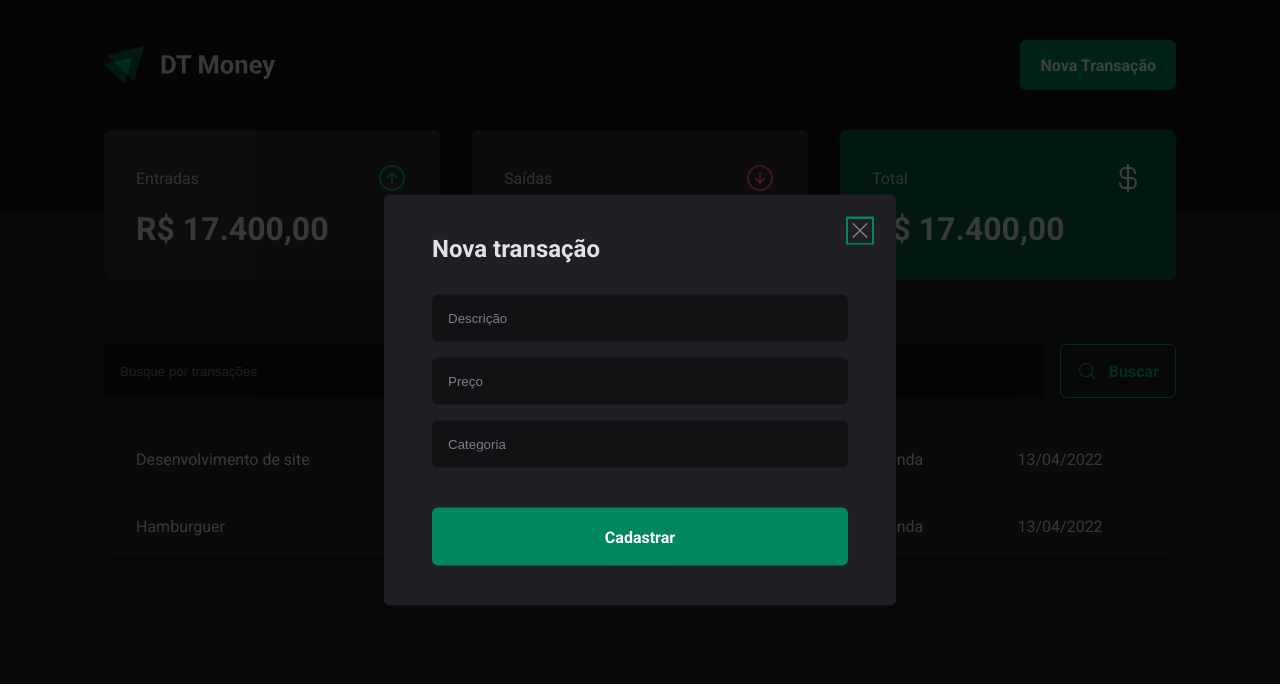
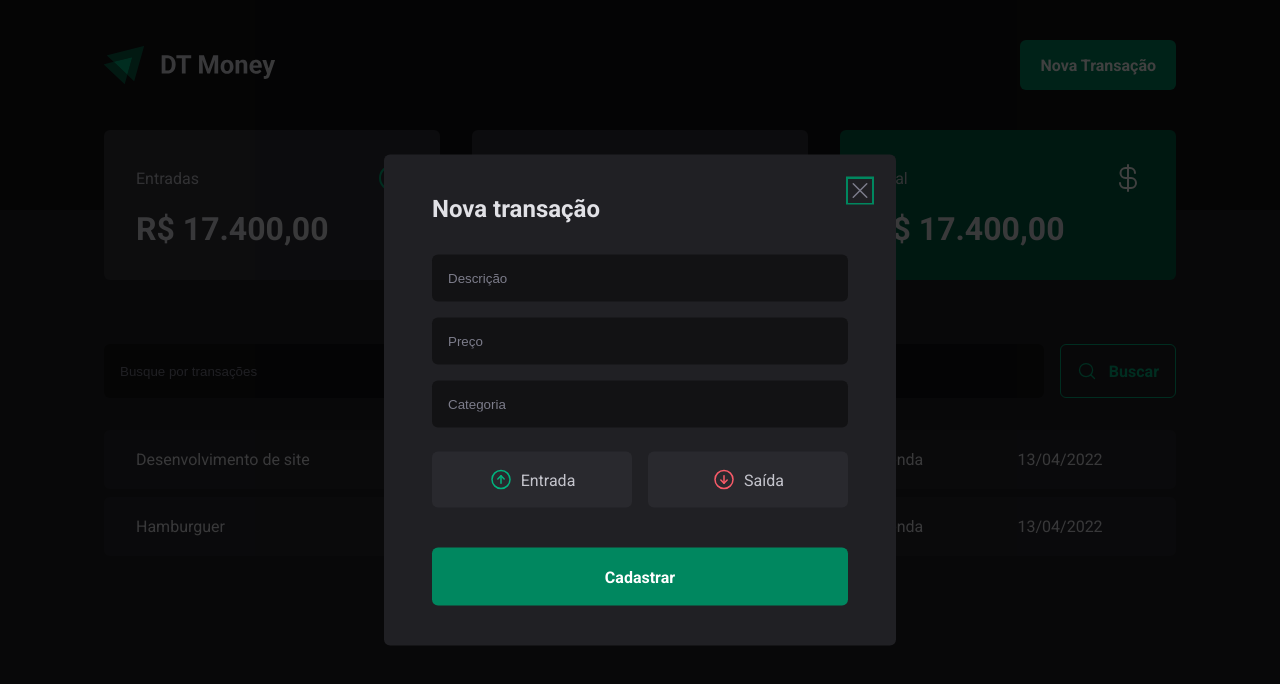
Before and after one commit to lucasivisson/DT-Money, a React (Vite) app: page / in a window 1280 px wide. Both pictures are taken after a click on the button "Nova Transação". Shown: the top 684 px of the page. Built offline with nearby package versions, Linux system fonts and the light colour scheme.

Commit message:
✨ introduce income and outcome buttons

```diff
--- a/src/components/NewTransactionModal/index.tsx
+++ b/src/components/NewTransactionModal/index.tsx
@@ -1,6 +1,6 @@
 import * as Dialog from '@radix-ui/react-dialog';
-import { CloseButton, Content, Overlay } from './style';
-import { X } from 'phosphor-react';
+import { CloseButton, Content, Overlay, TransactionType, TransactionTypeButton } from './style';
+import { ArrowArcLeft, ArrowCircleDown, ArrowCircleUp, X } from 'phosphor-react';
 
 export function NewTransactionModal() {
   return (
@@ -19,6 +19,17 @@
           <input type="number" placeholder="Preço" required/>
           <input type="text" placeholder="Categoria" required/>
 
+          <TransactionType>
+            <TransactionTypeButton variant="income">
+              <ArrowCircleUp size={24}/>
+              Entrada
+            </TransactionTypeButton>
+            <TransactionTypeButton variant="outcome">
+              <ArrowCircleDown size={24}/>
+                Saída
+            </TransactionTypeButton>
+          </TransactionType>
+
           <button type="submit">
             Cadastrar
           </button>
--- a/src/components/NewTransactionModal/style.ts
+++ b/src/components/NewTransactionModal/style.ts
@@ -7,7 +7,7 @@
   height: 100vh;
   inset: 0; /* Eh a mesma coisa que top:0, bottom:0, right: 0 e left: 0*/
   background: rgba(0, 0, 0, 0.75);
-`
+`;
 
 export const Content = styled(Dialog.Content)`
   min-width: 32rem;
@@ -55,7 +55,7 @@
       }
     }
   }
-`
+`;
 
 export const CloseButton = styled(Dialog.Close)`
   position: absolute;
@@ -65,5 +65,33 @@
   right: 1.5rem;
   line-height: 0;
   cursor: pointer;
-  color: ${props => props.theme['gray-500']}
+  color: ${props => props.theme['gray-500']};
+`;
+
+export const TransactionType = styled.div`
+  display: grid;
+  grid-template-columns: repeat(2, 1fr);
+  gap: 1rem;
+  margin-top: 0.5rem;
 `
+
+interface TransactionTypeButtonProps {
+  variant: 'income' | 'outcome';
+}
+
+export const TransactionTypeButton = styled.button<TransactionTypeButtonProps>`
+  background: ${props => props.theme['gray-700']};
+  padding: 1rem;
+  display: flex;
+  align-items: center;
+  justify-content: center;
+  gap: 0.5rem;
+  border-radius: 6px;
+  cursor: pointer;
+  border: 0;
+  color: ${props => props.theme['gray-300']};
+
+  svg {
+    color: ${props => props.variant === 'income' ? props.theme['green-300'] : props.theme['red-300']};
+  }
+`
```
